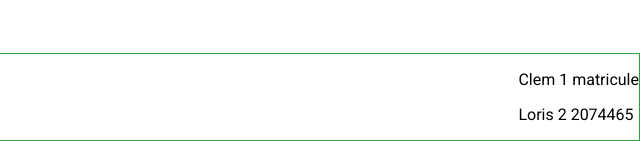
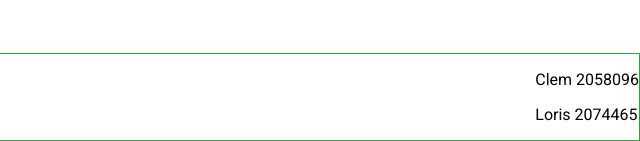
Before and after one commit to LOG2440-20223/tp1-2058096_2074465, a website: page site-web/src/index.html in a window 1280 px wide. Shown: the part 659-800 px from the top of the page, 640-1280 px from the left. Drawn offline with Linux system fonts and the light colour scheme.

Commit message:
ajout matricule

```diff
--- a/site-web/src/index.html
+++ b/site-web/src/index.html
@@ -85,8 +85,8 @@ href="https://use.fontawesome.com/releases/v6.1.2/css/all.css">
         </p>
       </div>
       <div>
-        <p>Clem 1 matricule</p>
-        <p>Loris 2 2074465</p>
+        <p>Clem 2058096</p>
+        <p>Loris 2074465</p>
       </div>
     </footer>
   </body>
```
Also changed, not shown: site-web/src/about.html (+1 -1 lines), site-web/src/create_playlist.html (+2 -2 lines), site-web/src/playlist.html (+2 -2 lines).
